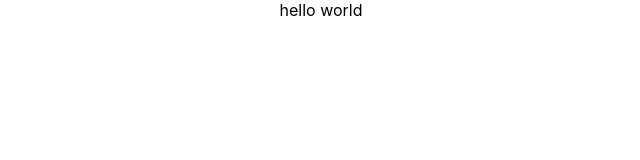
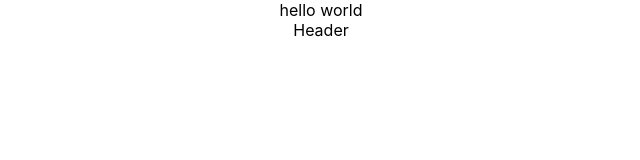
Before and after one commit to ArtyomKub/microtasks-nested-components, a React (Create React App) app: page / in a window 1280 px wide. Shown: the top 160 px of the page, without its empty margins (319-959 px from the left). Built offline with nearby package versions, Linux system fonts and the light colour scheme.

Commit message:
Create a new component Header.tsx and connect in App.tsx

```diff
--- a/src/App.tsx
+++ b/src/App.tsx
@@ -1,10 +1,12 @@
 import React from 'react';
 import './App.css';
+import {Header} from './site/Header';
 
 function App() {
   return (
     <div className="App">
       hello world
+        <Header/>
     </div>
   );
 }
--- /dev/null
+++ b/src/site/Header.tsx
@@ -0,0 +1,9 @@
+import React from 'react';
+
+export const Header = () => {
+    return (
+        <div>
+            Header
+        </div>
+    );
+};
```
